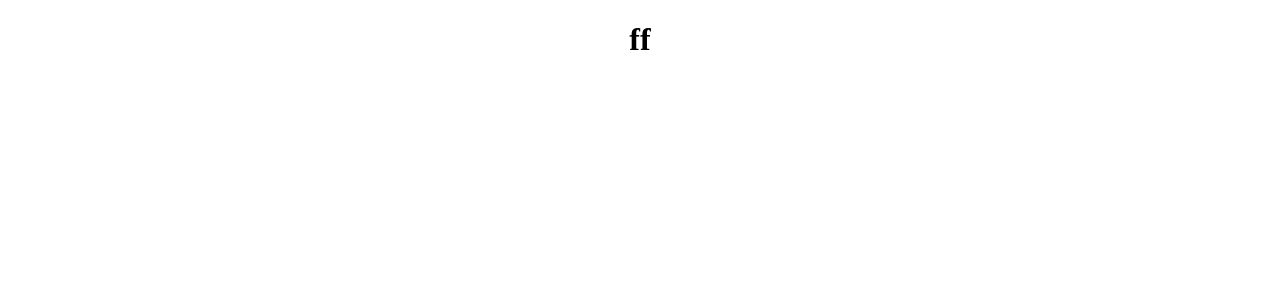
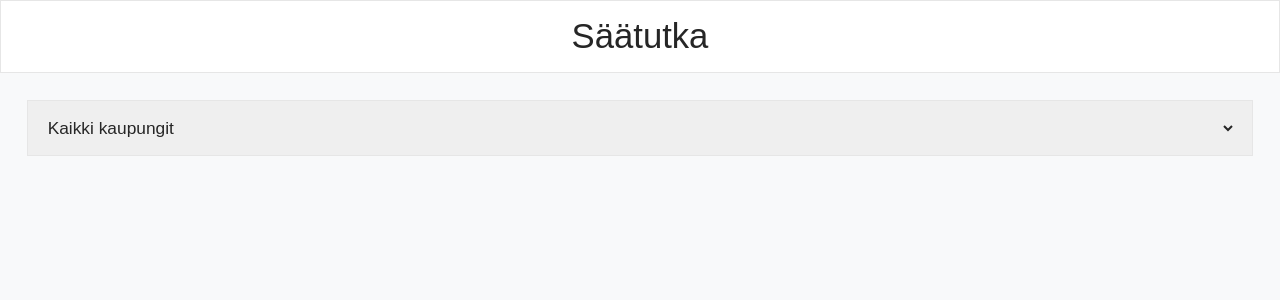
Before and after one commit to VilleHaapaniemi/weather-radar, a React (Vite) app in the folder weather-radar/: page / in a window 1280 px wide. Shown: the top 300 px of the page. Built offline with nearby package versions, Linux system fonts and the light colour scheme.

Commit message:
Created and styled header and select city components

```diff
--- a/weather-radar/src/App.css
+++ b/weather-radar/src/App.css
@@ -1,4 +1,5 @@
 #root {
   max-width: 1280px;
   text-align: center;
+  font-family: Arial, sans-serif;
 }
--- a/weather-radar/src/App.tsx
+++ b/weather-radar/src/App.tsx
@@ -1,11 +1,14 @@
-import "./App.css";
+import './App.css';
+import CitiesDropdown from './components/CitiesDropdown';
+import Header from './components/Header';
 
-function App() {
+const App: React.FC = () => {
   return (
     <>
-      <h1>ff</h1>
+      <Header />
+      <CitiesDropdown />
     </>
   );
-}
+};
 
 export default App;
--- /dev/null
+++ b/weather-radar/src/components/CitiesDropdown.module.css
@@ -0,0 +1,12 @@
+.dropdown {
+  border: 1px solid #e6e6e6;
+  margin: 20pt;
+}
+.dropdown select {
+  border: none;
+  border-right: 1rem solid transparent; /* Adds 1rem padding for the dropdown arrow */
+  color: #262626;
+  font-size: 13pt;
+  padding: 1rem;
+  width: 100%;
+}
--- /dev/null
+++ b/weather-radar/src/components/CitiesDropdown.tsx
@@ -0,0 +1,36 @@
+import { useState } from 'react';
+import City from '../types/types';
+import cityOptions from '../data/cityOptions';
+import styles from './CitiesDropdown.module.css';
+
+const CitiesDropdown: React.FC = () => {
+  const [selectedCity, setSelectedCity] = useState<City | null>(null);
+
+  const handleChange = (event: React.ChangeEvent<HTMLSelectElement>) => {
+    const selectedValue = event.target.value;
+
+    // Handle the selection of all cities
+    if (selectedValue === 'ALL_CITIES') {
+      setSelectedCity({ name: 'All Cities', lat: 0, lon: 0 });
+    } else {
+      // Find the city object that matches the selected value
+      const selectedCityObject = cityOptions.find((city) => city.name === selectedValue);
+      setSelectedCity(selectedCityObject || null);
+    }
+  };
+
+  return (
+    <div className={styles.dropdown}>
+      <select value={selectedCity?.name || ''} onChange={handleChange}>
+        <option value="ALL_CITIES">Kaikki kaupungit</option>
+        {cityOptions.map((option) => (
+          <option key={option.name} value={option.name}>
+            {option.name}
+          </option>
+        ))}
+      </select>
+    </div>
+  );
+};
+
+export default CitiesDropdown;
--- /dev/null
+++ b/weather-radar/src/components/Header.module.css
@@ -0,0 +1,11 @@
+.header {
+  background-color: #ffffff;
+  border: 1px solid #e6e6e6;
+  text-align: center;
+}
+.header h1 {
+  color: #262626;
+  font-size: 26pt;
+  font-weight: normal;
+  margin: 1rem 0rem;
+}
--- /dev/null
+++ b/weather-radar/src/components/Header.tsx
@@ -0,0 +1,11 @@
+import styles from './Header.module.css';
+
+const Header: React.FC = () => {
+  return (
+    <header className={styles.header}>
+      <h1>Säätutka</h1>
+    </header>
+  );
+};
+
+export default Header;
--- /dev/null
+++ b/weather-radar/src/data/cityOptions.ts
@@ -0,0 +1,10 @@
+import City from '../types/types';
+
+const cityOptions: City[] = [
+  { name: 'Tampere', lat: 61.4991, lon: 23.7871 },
+  { name: 'Jyväskylä', lat: 62.2415, lon: 25.7209 },
+  { name: 'Kuopio', lat: 62.8924, lon: 27.677 },
+  { name: 'Espoo', lat: 60.25, lon: 24.6667 },
+];
+
+export default cityOptions;
--- a/weather-radar/src/index.css
+++ b/weather-radar/src/index.css
@@ -1,4 +1,5 @@
 body {
+  background-color: #f8f9fa;
   margin: 0;
   min-width: 320px;
   min-height: 100vh;
--- /dev/null
+++ b/weather-radar/src/types/types.ts
@@ -0,0 +1,7 @@
+interface City {
+  name: string;
+  lat: number;
+  lon: number;
+}
+
+export default City;
```
Also changed, not shown: 1 other file (tests, documents, lock files or other folders).
